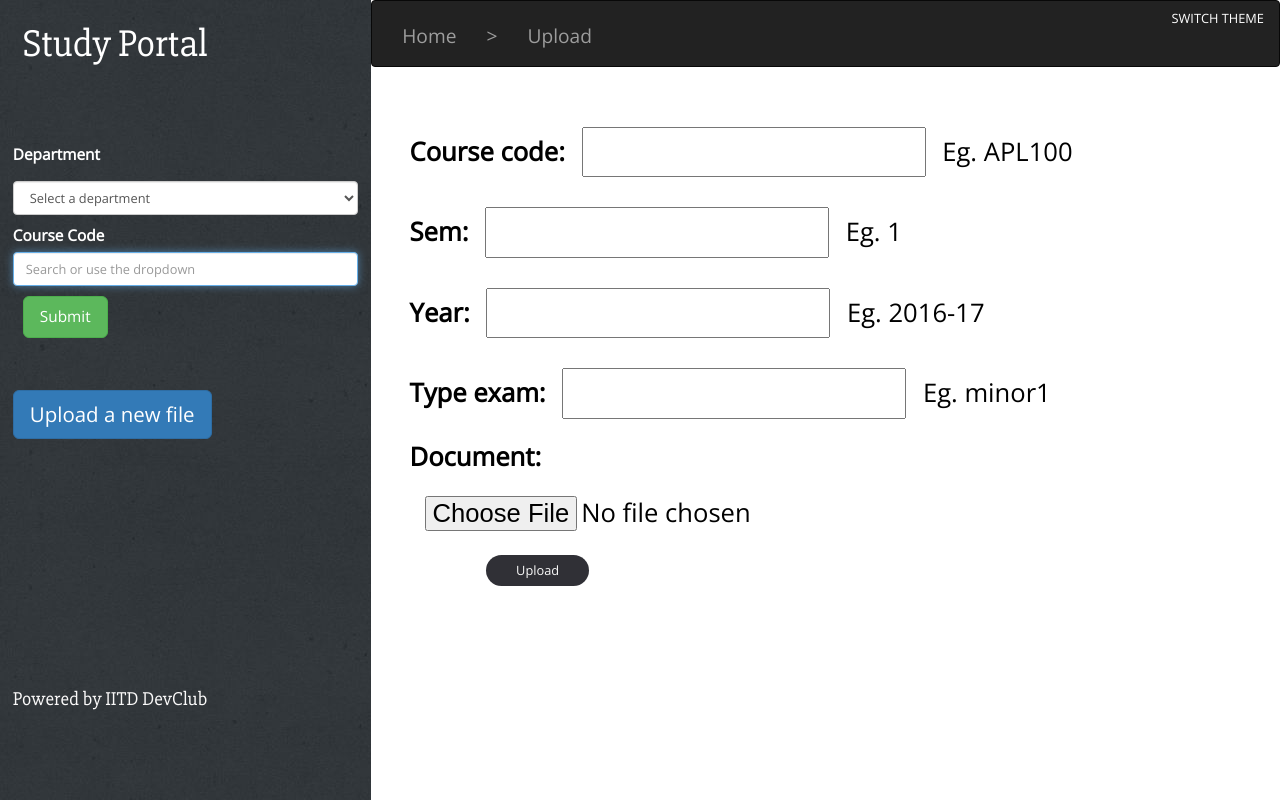
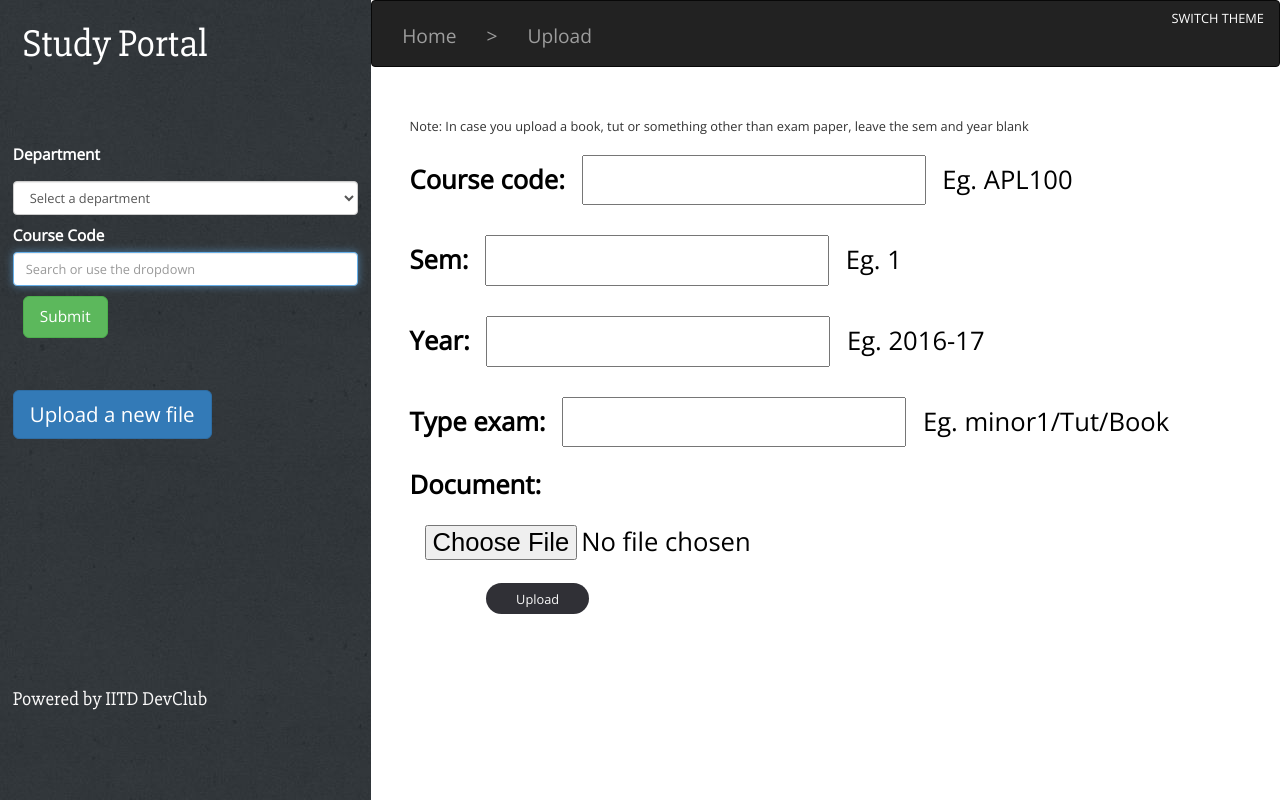
Before and after one commit to kabirtomer/studyportal, a Django app: page /studapp/upload/ in a window 1280 px wide. Run offline with Django 3.2, Linux system fonts and the light colour scheme; some libraries are stand-ins or nearby versions.

Commit message:
upload page minor change

```diff
--- a/StudyPortal/studapp/models.py
+++ b/StudyPortal/studapp/models.py
@@ -71,7 +71,7 @@ class Document(models.Model):
 	course_code = models.CharField(max_length=6, blank=True,help_text="Eg. APL100")
 	sem = models.CharField(max_length=20, blank=True,help_text="Eg. 1")
 	year = models.CharField(max_length=20, blank=True,help_text="Eg. 2016-17")
-	type_exam = models.CharField(max_length=10, blank=True,help_text="Eg. minor1")
+	type_exam = models.CharField(max_length=10, blank=True,help_text="Eg. minor1/Tut/Book")
 	document = models.FileField(upload_to=upload_to('documents/'))
 	uploaded_at = models.DateTimeField(auto_now_add=True)
 	##########
--- a/StudyPortal/studapp/templates/studapp/model_form_upload.html
+++ b/StudyPortal/studapp/templates/studapp/model_form_upload.html
@@ -28,7 +28,9 @@
 {% block content %}
 	<br></br>
 <span id='form'>
+<p>Note: In case you upload a book, tut or something other than exam paper, leave the sem and year blank</p>
   <form style="color: black; font-size:200%;" method="post" enctype="multipart/form-data">
+
     {% csrf_token %}
     {{ form.as_p }}
     <button type="submit">Upload</button>
--- a/StudyPortal/studapp/templates/studapp/model_form_uploadl.html
+++ b/StudyPortal/studapp/templates/studapp/model_form_uploadl.html
@@ -28,6 +28,7 @@
 {% block content %}
 	<br></br>
 <span id='form'>
+<p>Note: In case you upload a book, tut or something other than exam paper, leave the sem and year blank</p>
   <form style="color: black; font-size:150%;" method="post" enctype="multipart/form-data">
     {% csrf_token %}
     {{ form.as_p }}
```
Also changed, not shown: StudyPortal/db.sqlite3, StudyPortal/studapp/views.py (line endings or trailing spaces), 8 other files.
